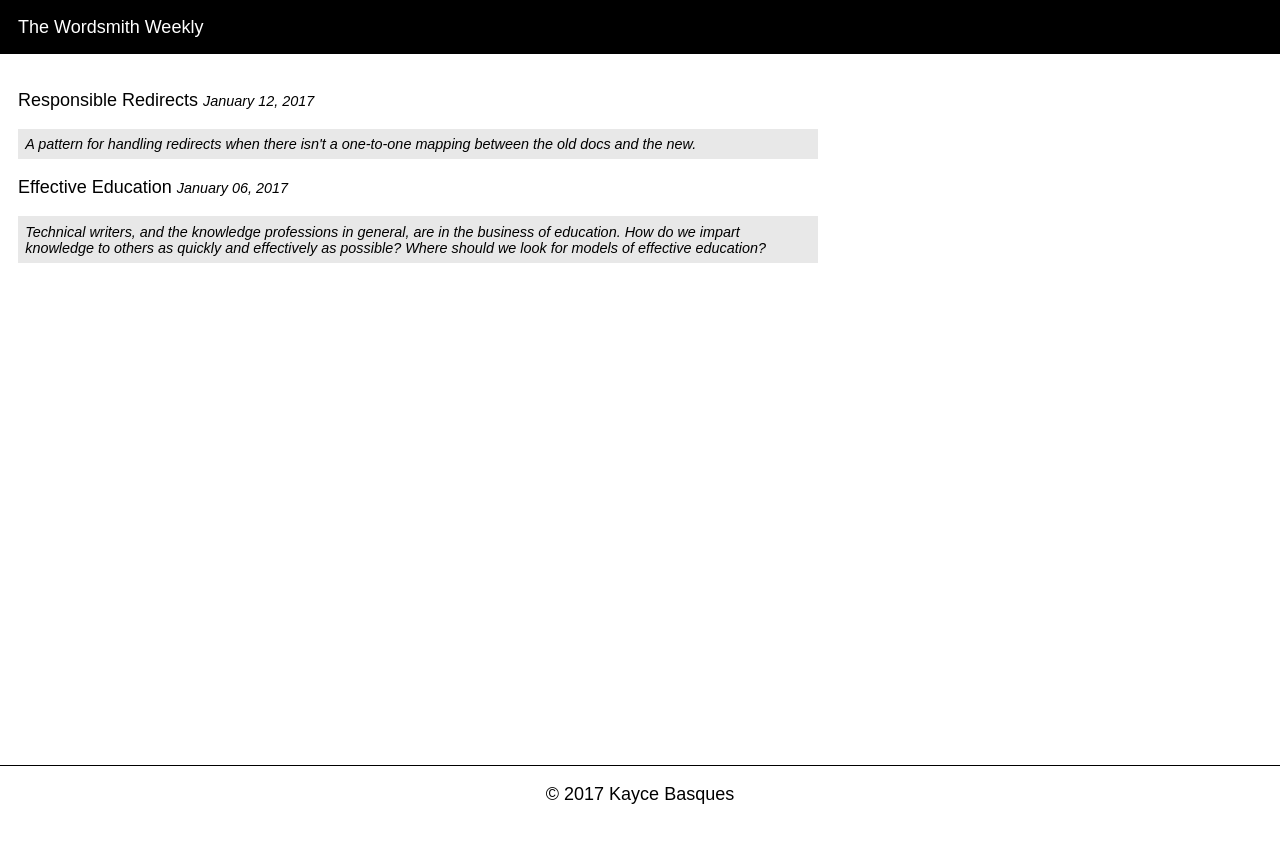
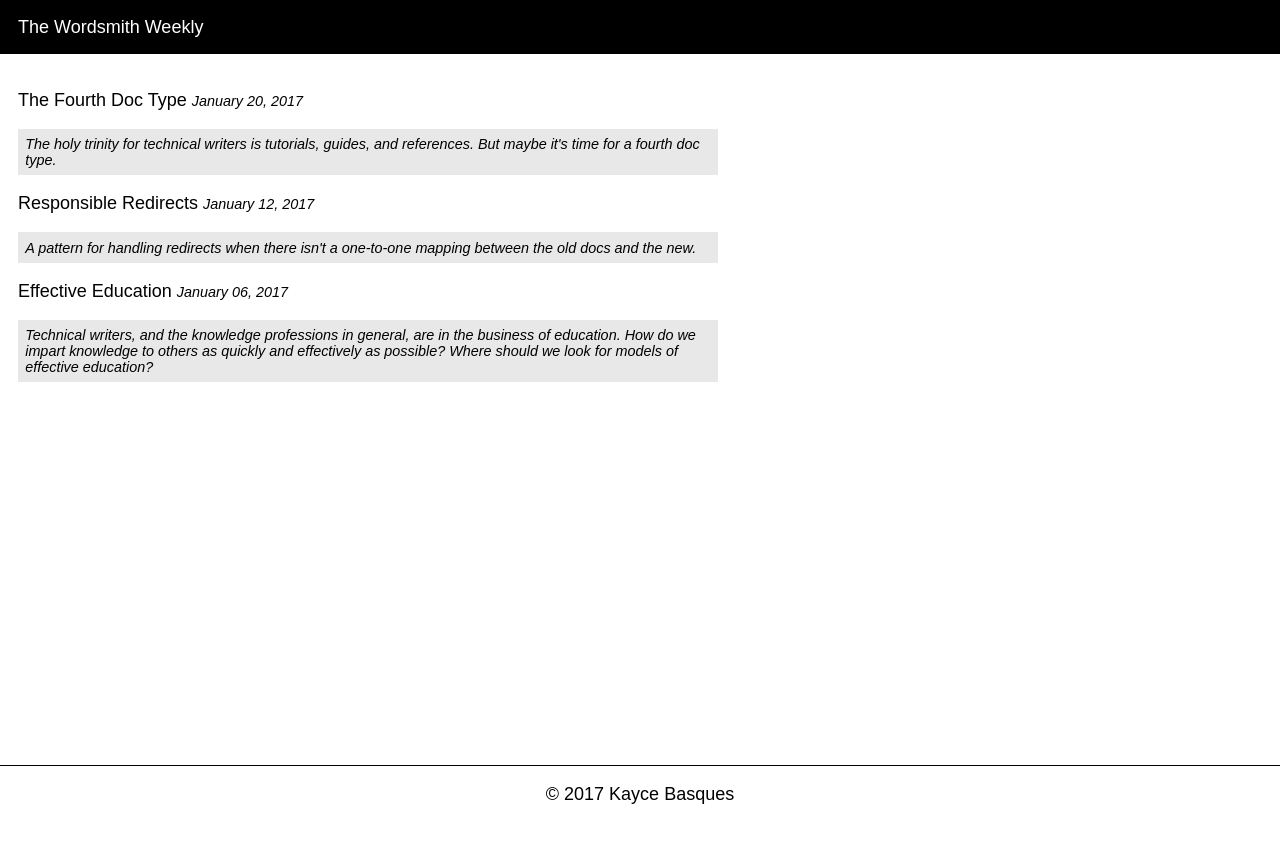
Before and after one commit to kaycebasques/wordsmithweekly, a Jekyll site: the page built from index.markdown, in a window 1280 px wide. Shown: the top 843 px of the page. Built offline with Jekyll 4.4.1, drawn with Linux system fonts in a browser that asks for light colours; some of the changed lines change nothing that is shown.

Commit message:
add "fourth doc type" post

```diff
--- /dev/null
+++ b/_posts/2017-01-20-the-fourth-doc-type.markdown
@@ -0,0 +1,93 @@
+---
+layout: post
+title: The Fourth Doc Type
+date: 2017-01-20 17:13:17
+permalink: blog/the-fourth-doc-type
+summary: "The holy trinity for technical writers is tutorials,
+guides, and references. But maybe it's time for a fourth doc type."
+---
+
+<img src="/imgs/rabbit.png" class="content__leader"
+     alt="An Irrelevant Image Of The White Rabbit"/>
+
+There's a phenomenon in psychology called [levels of processing][LOP] which,
+I think, has a lot of implications for how we should go about this whole
+"technical writing" thing. Levels of processing basically says that the more
+energy you expend and the more you have to think about how something works,
+the better you remember it. E.g. a doc with images is better than
+a doc without, because the reader has to spend extra energy figuring out how
+the images map to the text info.
+
+On that note, my colleauge Rob Dodson recently made an interesting
+observation about the limitations of tutorials:
+
+<blockquote class="content__quote">
+  I think tutorials also tend to be more of an exercise in copying, rather than
+  challenging the user to think.
+</blockquote>
+
+Make no mistake, no one is arguing here that tutorials are ineffective. It's
+better to have tutorials than to not. Tutorials are useful because they
+provide a guided path for our readers to get hands-on experience with
+our products. Using the levels of processing model, the act of following along
+with a tutorial and doing the steps yourself is a deeper learning experience
+than just reading about it.
+
+What Rob's getting at here, though, is that there's a sort of *copy-paste*
+nature to a lot of tutorials. It's easy to coast through many tutorials without
+truly processing what you're doing. Read instruction. Click button.
+Read next instruction. Type in command. Repeat until complete. Pat yourself on
+the back.
+
+I think this ability for readers to complete tutorials without really
+processing what they're doing is an ironic side effect of the technical writer
+community's desire to help their readers succeed. I've heard over and over
+that tutorials need to be as straightforward and easy as possible, because
+the worst thing we can do is give our readers a tutorial that they can't
+complete. That may be true. I'm not going to take on that battle. All I'm
+pointing out here is that levels of processing seems to suggest that we're
+making it *too* easy on our readers.
+
+Take programming for example. The more time I spend or frustration I
+experience when debugging an issue, the less likely it is that I'll repeat that
+mistake in the future.
+
+I've got two suggestions for how we might incorporate
+a levels of processing approach into our docs more. One's short-term, the
+other's long-term.
+
+In the short-term, I suggest that we engage our tutorial readers in more
+dialogue. Take this section from my latest tutorial, [Get Started With
+Analyzing Network Performance In Chrome DevTools][tutorial]:
+
+<img alt="A screenshot from one of my tutorials that could benefit from levels
+          of processing" src="/imgs/depth-of-processing.png"
+     class="content__img"/>
+
+Rather than just telling them what checkbox to check, perhaps I could structure
+it like so: "On this panel, there is an option to emulate how a first-time
+user experiences your site. Which one do you think it is?" The reader would
+select their choice in an interactive, multiple-choice response box. The
+tutorial responds with "correct!" or "sorry, it's actually **Disable
+Cache**... the option you selected does _____". Only after
+this dialogue does the tutorial give the instruction to check the checkbox.
+
+In the long-term, I suggest that we introduce a fourth doc type into our
+standard repetoire: quizzes. Or homework, challenges, or whatever name makes
+the most sense to you. They would function just like they did in school. You
+learn a general skill, and then the teacher gives you a set of problems for
+you to apply that skill on. When it comes to learning experiences, this is
+as deep as it gets.
+
+The challenge is structuring the quizzes in a way that gives readers
+readers room to solve them in their own way, while also being able to validate
+that the answers are correct.
+For a wonderful example of this approach, check out [Nand2Tetris][nand]. This
+book teaches you how to build a computer from the ground up, starting with
+logic gates. You can build the gates (in the hardware
+emulator) however you see fit, so long as they pass the test suites provided
+with the course.
+
+[LOP]: https://en.wikipedia.org/wiki/Levels-of-processing_effect
+[tutorial]: https://developers.google.com/web/tools/chrome-devtools/network-performance/
+[nand]: http://www.nand2tetris.org/
--- a/css/main.scss
+++ b/css/main.scss
@@ -74,6 +74,10 @@ body {
 
 .content__date {
   font-style: italic;
+}
+
+.content__img {
+  max-width: 100%;
 }
 
 .content__leader {
@@ -230,9 +234,9 @@ body {
   list-style: none;
 }
 
-@media screen and (min-width: 800px) {
+@media screen and (min-width: 700px) {
   .content {
-    max-width: 800px;
+    max-width: 700px;
   }
   .content__leader {
     max-width: 15vw;
@@ -240,4 +244,5 @@ body {
   .header__menu {
     display: none;
   }
+  /* TODO display the nav below the content */
 }
```
Also changed, not shown: imgs/depth-of-processing.png (added), imgs/rabbit.png (added).
